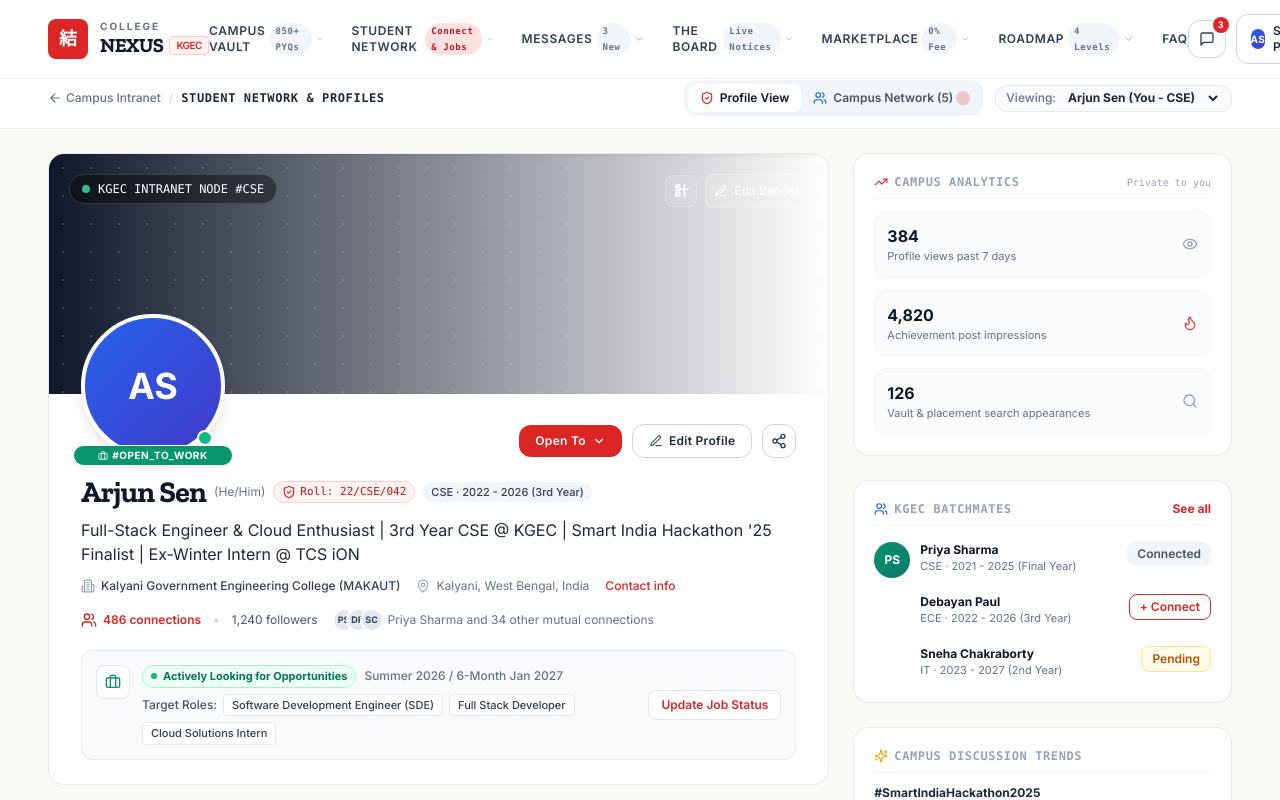
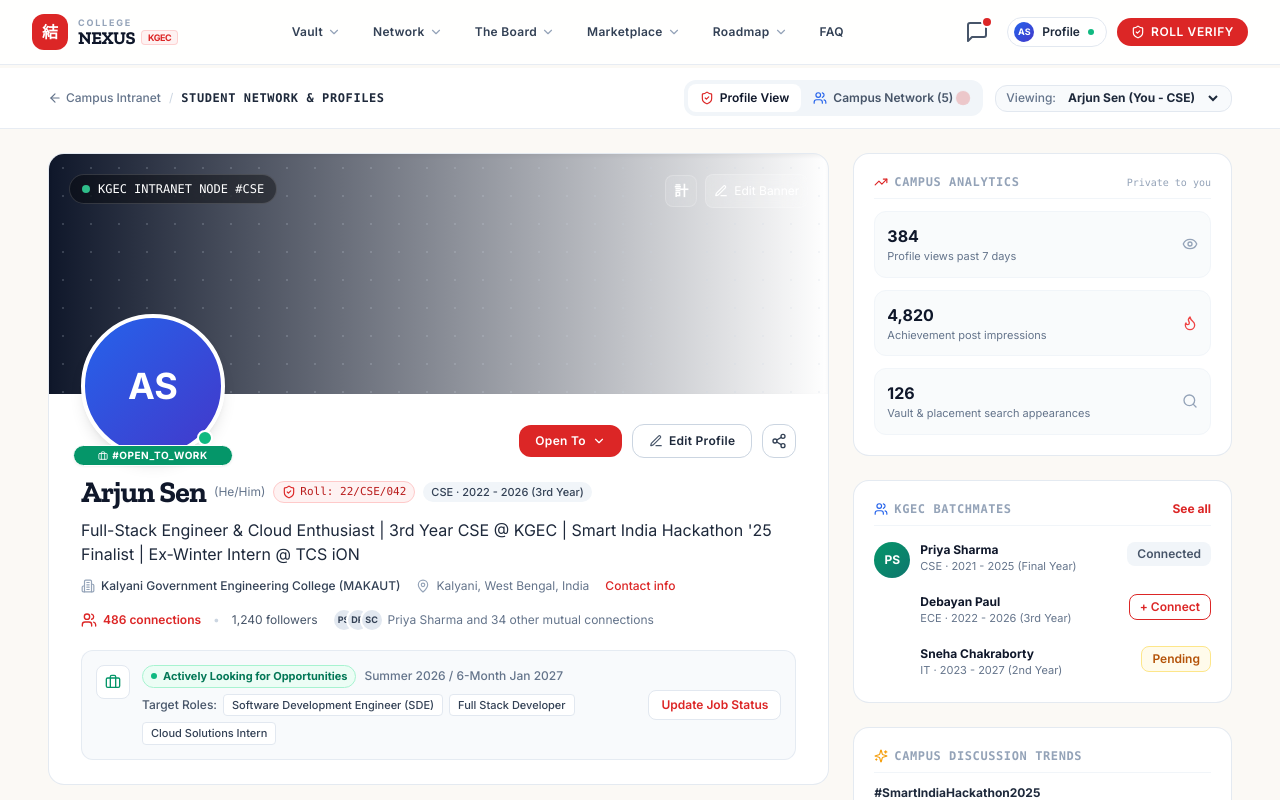
Before and after one commit to Bar-7150/College-Nexus, a Next.js app: page /profile in a window 1280 px wide. Shown: the top 800 px of the page. Built offline with nearby package versions, Linux system fonts and the light colour scheme.

Commit message:
navbar issue resolve

```diff
--- a/src/components/Navbar.tsx
+++ b/src/components/Navbar.tsx
@@ -26,7 +26,7 @@ export default function Navbar({ onOpenLoginModal }: NavbarProps) {
 
   const navLinks = [
     {
-      name: "CAMPUS VAULT",
+      name: "Vault",
       href: "/#vault",
       badge: "850+ PYQs",
       submenu: [
@@ -38,29 +38,18 @@ export default function Navbar({ onOpenLoginModal }: NavbarProps) {
       ],
     },
     {
-      name: "STUDENT NETWORK",
+      name: "Network",
       href: "/profile",
-      badge: "Connect & Jobs",
       submenu: [
         { title: "Student Profiles & Network", desc: "Connect with classmates, batchmates & alumni", code: "NETWORK", url: "/profile?tab=network" },
+        { title: "Direct Messages & Chat", desc: "Chat with peers, mentors & project squads", code: "CHAT", url: "/messages" },
         { title: "Achievement Stream", desc: "Hackathon wins, job offers & research milestones", code: "FEED", url: "/profile" },
         { title: "Internship & Job Status", desc: "Open-to-work candidate directory & target roles", code: "CAREERS", url: "/profile" },
       ],
     },
     {
-      name: "MESSAGES",
-      href: "/messages",
-      badge: "3 New",
-      submenu: [
-        { title: "Campus Direct Messages", desc: "Chat with batchmates, mentors & project squads", code: "CHAT", url: "/messages" },
-        { title: "DevCom Core Channel", desc: "Developers Community KGEC engineering stream", code: "DEVCOM", url: "/messages?user=group-devcom" },
-        { title: "SIH & Hackathon Collabs", desc: "Team chat & proposal discussions", code: "HACKS", url: "/messages?user=priya-sharma" },
-      ],
-    },
-    {
-      name: "THE BOARD",
+      name: "The Board",
       href: "/#board",
-      badge: "Live Notices",
       submenu: [
         { title: "Official Circulars", desc: "T&P, Dean & Examination Notices", icon: Bell },
         { title: "Lost & Found Recovery", desc: "Private Claim Handover Flow", icon: ShieldCheck },
@@ -68,9 +57,8 @@ export default function Navbar({ onOpenLoginModal }: NavbarProps) {
       ],
     },
     {
-      name: "MARKETPLACE",
+      name: "Marketplace",
       href: "/#marketplace",
-      badge: "0% Fee",
       submenu: [
         { title: "Lab Instruments & Drafters", desc: "Mini-drafters, Compasses, Tools" },
         { title: "Academic Textbooks", desc: "MAKAUT Syllabus Standard Editions" },
@@ -78,9 +66,8 @@ export default function Navbar({ onOpenLoginModal }: NavbarProps) {
       ],
     },
     {
-      name: "ROADMAP",
+      name: "Roadmap",
       href: "/#levels",
-      badge: "4 Levels",
       submenu: [
         { title: "Level I: Ronin", desc: "System Design & Architecture Spec" },
         { title: "Level II: Kenshi", desc: "Current: High-Fidelity Next.js UI" },
@@ -95,77 +82,69 @@ export default function Navbar({ onOpenLoginModal }: NavbarProps) {
   ];
 
   return (
-    <nav className="fixed top-0 left-0 right-0 z-50 transition-all duration-300 bg-white/90 backdrop-blur-md border-b border-slate-200/80 py-3.5">
-      <div className="max-w-7xl w-full mx-auto px-4 sm:px-6 lg:px-12 flex items-center justify-between">
+    <nav className="fixed top-0 left-0 right-0 z-50 bg-white/90 backdrop-blur-md border-b border-slate-200/80 transition-all">
+      <div className="max-w-7xl mx-auto px-4 sm:px-6 lg:px-8 h-16 flex items-center justify-between gap-4">
         {/* Brand Logo */}
-        <Link href="/" className="flex items-center gap-3 group">
-          <div className="w-10 h-10 rounded-lg bg-red-600 text-white flex items-center justify-center font-bold text-lg shadow-sm group-hover:bg-red-700 transition-colors">
+        <Link href="/" className="flex items-center gap-2.5 shrink-0 group">
+          <div className="w-9 h-9 rounded-xl bg-red-600 text-white flex items-center justify-center font-bold text-base shadow-xs group-hover:bg-red-700 transition-colors">
             <span>結</span>
           </div>
           <div className="flex flex-col">
-            <span className="text-[10px] tracking-[0.2em] text-slate-500 font-bold uppercase leading-tight">
+            <span className="text-[9px] tracking-[0.2em] text-slate-400 font-bold uppercase leading-none mb-0.5">
               COLLEGE
             </span>
-            <span className="text-xl font-heading font-bold tracking-tight text-slate-900 leading-tight flex items-center gap-1.5">
+            <span className="text-lg font-heading font-bold tracking-tight text-slate-900 leading-none flex items-center gap-1.5">
               NEXUS
-              <span className="text-[10px] font-mono font-semibold px-1.5 py-0.5 bg-red-50 text-red-600 rounded border border-red-200 font-sans">
+              <span className="text-[9px] font-mono font-bold px-1.5 py-0.5 bg-red-50 text-red-600 rounded border border-red-200/80 font-sans leading-none">
                 KGEC
               </span>
             </span>
           </div>
         </Link>
 
-        {/* Desktop Nav Menus */}
-        <div className="hidden lg:flex items-center gap-7">
+        {/* Center Navigation Links */}
+        <div className="hidden lg:flex items-center gap-6 xl:gap-8">
           {navLinks.map((link) => (
             <div
               key={link.name}
-              className="relative group"
+              className="relative py-4"
               onMouseEnter={() => link.submenu && setActiveDropdown(link.name)}
               onMouseLeave={() => setActiveDropdown(null)}
             >
               <Link
                 href={link.href}
-                className="text-xs tracking-wider font-semibold transition-colors hover:text-red-600 text-slate-700 py-2 flex items-center gap-1 relative"
+                className="text-xs font-semibold tracking-wide text-slate-700 hover:text-red-600 transition-colors flex items-center gap-1 whitespace-nowrap group"
               >
                 <span>{link.name}</span>
-                {link.badge && (
-                  <span
-                    className={`text-[9px] px-1.5 py-0.2 rounded-full font-mono ${
-                      link.name === "STUDENT NETWORK"
-                        ? "bg-red-100 text-red-700 font-bold"
-                        : "bg-slate-100 text-slate-500"
-                    }`}
-                  >
-                    {link.badge}
-                  </span>
-                )}
                 {link.submenu && (
                   <ChevronDown className="w-3.5 h-3.5 text-slate-400 group-hover:text-red-600 transition-transform duration-200 group-hover:rotate-180" />
                 )}
-                <span className="absolute bottom-0 left-0 w-0 h-[2px] bg-red-600 transition-all duration-200 group-hover:w-full rounded-full"></span>
               </Link>
 
-              {/* Dropdown Menus */}
+              {/* Dropdown Menu */}
               {link.submenu && activeDropdown === link.name && (
-                <div className="absolute top-full left-1/2 -translate-x-1/2 pt-2 w-72 z-50 animate-in fade-in slide-in-from-top-2 duration-150">
-                  <div className="bg-white border border-slate-200 shadow-xl rounded-xl p-3">
-                    <div className="text-[10px] font-bold tracking-wider text-red-600 uppercase mb-2 pb-1.5 border-b border-slate-100 flex items-center justify-between font-mono">
-                      <span>{link.name} DIRECTORY</span>
-                      <span className="text-slate-400 font-normal">{link.badge}</span>
+                <div className="absolute top-full left-1/2 -translate-x-1/2 pt-1 w-72 z-50 animate-in fade-in slide-in-from-top-1 duration-150">
+                  <div className="bg-white border border-slate-200/90 shadow-xl rounded-2xl p-2.5">
+                    <div className="text-[10px] font-bold tracking-wider text-red-600 uppercase mb-1.5 px-2.5 py-1 border-b border-slate-100 flex items-center justify-between font-mono">
+                      <span>{link.name.toUpperCase()} DIRECTORY</span>
+                      {link.badge && (
+                        <span className="text-[9px] px-1.5 py-0.5 bg-red-50 text-red-600 rounded font-normal">
+                          {link.badge}
+                        </span>
+                      )}
                     </div>
-                    <div className="space-y-1">
+                    <div className="space-y-0.5">
                       {link.submenu.map((sub, idx) => (
                         <Link
                           key={idx}
                           href={"url" in sub ? (sub.url as string) : link.href}
-                          className="p-2 hover:bg-slate-50 rounded-lg transition-colors cursor-pointer group/item flex flex-col"
+                          className="p-2 hover:bg-slate-50 rounded-xl transition-colors cursor-pointer group/item flex flex-col"
                           onClick={() => setActiveDropdown(null)}
                         >
                           <div className="flex items-center justify-between text-xs font-semibold text-slate-800 group-hover/item:text-red-600">
                             <span>{sub.title}</span>
                             {"code" in sub && (
-                              <span className="text-[10px] px-1.5 py-0.5 bg-slate-100 text-slate-600 font-mono rounded">
+                              <span className="text-[9px] px-1.5 py-0.2 bg-slate-100 text-slate-600 font-mono rounded">
                                 {sub.code}
                               </span>
                             )}
@@ -176,9 +155,6 @@ export default function Navbar({ onOpenLoginModal }: NavbarProps) {
                         </Link>
                       ))}
                     </div>
-                    <div className="mt-2 pt-2 border-t border-slate-100 text-[10px] text-center text-slate-400 font-mono">
-                      KGEC Intranet Node
-                    </div>
                   </div>
                 </div>
               )}
@@ -186,62 +162,56 @@ export default function Navbar({ onOpenLoginModal }: NavbarProps) {
           ))}
         </div>
 
-        {/* Right CTA */}
-        <div className="hidden sm:flex items-center gap-2.5">
+        {/* Right CTA Actions */}
+        <div className="hidden sm:flex items-center gap-2.5 shrink-0">
+          {/* Direct Messages Icon Button */}
           <Link
             href="/messages"
-            className="relative p-2.5 border border-slate-300 hover:border-red-600 bg-white hover:bg-slate-50 text-slate-700 hover:text-red-600 rounded-xl transition-all shadow-2xs cursor-pointer group"
+            className="relative p-2 text-slate-600 hover:text-red-600 hover:bg-slate-100 rounded-xl transition-colors cursor-pointer"
             title="Campus Direct Messages (3 unread)"
           >
-            <MessageSquare className="w-4 h-4" />
-            <span className="absolute -top-1 -right-1 w-4 h-4 bg-red-600 text-white rounded-full text-[9px] font-bold flex items-center justify-center shadow-xs">
-              3
-            </span>
+            <MessageSquare className="w-4.5 h-4.5" />
+            <span className="absolute top-1.5 right-1.5 w-2 h-2 rounded-full bg-red-600 ring-2 ring-white"></span>
           </Link>
 
+          {/* Student Profile Pill */}
           <Link
             href="/profile"
-            className="flex items-center gap-2 px-3.5 py-2 border border-slate-300 hover:border-red-600 bg-white hover:bg-slate-50 text-slate-800 hover:text-red-600 text-xs font-semibold tracking-wide rounded-xl transition-all shadow-2xs cursor-pointer group"
+            className="flex items-center gap-2 pl-1.5 pr-3 py-1 border border-slate-200 hover:border-slate-300 bg-white hover:bg-slate-50 rounded-full text-xs font-semibold text-slate-700 transition-all shadow-2xs cursor-pointer group"
           >
-            <div className="w-5 h-5 rounded-full bg-gradient-to-br from-blue-600 to-indigo-700 text-white font-bold text-[10px] flex items-center justify-center">
+            <div className="w-5 h-5 rounded-full bg-gradient-to-br from-blue-600 to-indigo-700 text-white font-bold text-[9px] flex items-center justify-center shrink-0">
               AS
             </div>
-            <span>STUDENT PROFILE</span>
-            <span className="w-2 h-2 rounded-full bg-emerald-500"></span>
+            <span className="font-semibold text-slate-800 group-hover:text-red-600">Profile</span>
+            <span className="w-1.5 h-1.5 rounded-full bg-emerald-500 shrink-0"></span>
           </Link>
 
+          {/* Verify Roll CTA */}
           <button
             onClick={onOpenLoginModal}
-            className="flex items-center gap-2 px-4 py-2 bg-red-600 hover:bg-red-700 text-white text-xs font-semibold tracking-wider uppercase transition-all duration-200 rounded-xl shadow-xs hover:shadow cursor-pointer"
+            className="flex items-center gap-1.5 px-3.5 py-1.5 bg-red-600 hover:bg-red-700 text-white text-xs font-semibold rounded-full shadow-2xs transition-all tracking-wider uppercase cursor-pointer shrink-0"
           >
-            <ShieldCheck className="w-4 h-4" />
-            <span>ROLL VERIFY</span>
+            <ShieldCheck className="w-3.5 h-3.5" />
+            <span>Roll Verify</span>
           </button>
         </div>
 
-        {/* Mobile Hamburger Button */}
-        <div className="flex lg:hidden items-center gap-2">
+        {/* Mobile Hamburger Controls */}
+        <div className="flex lg:hidden items-center gap-1.5">
           <Link
             href="/messages"
-            className="relative p-2 bg-slate-100 text-slate-800 text-xs font-bold rounded-lg flex items-center gap-1 border border-slate-200"
+            className="relative p-2 text-slate-700 hover:bg-slate-100 rounded-lg"
             title="Messages"
           >
-            <MessageSquare className="w-3.5 h-3.5 text-red-600" />
-            <span className="w-2 h-2 bg-red-600 rounded-full"></span>
+            <MessageSquare className="w-4 h-4 text-red-600" />
+            <span className="absolute top-1.5 right-1.5 w-1.5 h-1.5 rounded-full bg-red-600"></span>
           </Link>
           <Link
             href="/profile"
-            className="px-2.5 py-1.5 bg-slate-100 text-slate-800 text-xs font-bold rounded-lg flex items-center gap-1 border border-slate-200"
+            className="px-2.5 py-1.5 bg-slate-100 text-slate-800 text-xs font-semibold rounded-lg border border-slate-200"
           >
-            <Users className="w-3.5 h-3.5 text-red-600" />
-            <span>PROFILE</span>
+            Profile
           </Link>
-          <button
-            onClick={onOpenLoginModal}
-            className="px-2.5 py-1.5 bg-red-600 text-white text-xs tracking-wider font-semibold rounded-lg"
-          >
-            VERIFY
-          </button>
           <button
             onClick={() => setMobileMenuOpen(!mobileMenuOpen)}
             className="p-1.5 text-slate-700 hover:text-red-600 transition-colors focus:outline-none"
@@ -254,21 +224,14 @@ export default function Navbar({ onOpenLoginModal }: NavbarProps) {
 
       {/* Mobile Drawer Menu */}
       {mobileMenuOpen && (
-        <div className="lg:hidden border-t border-slate-200 bg-white px-6 py-6 space-y-4 shadow-xl">
-          <div className="flex items-center justify-between pb-3 border-b border-slate-100">
-            <div className="text-xs font-bold text-red-600 uppercase font-mono tracking-wider">
-              CAMPUS INTRANET DIRECTORY
-            </div>
-            <span className="text-[10px] font-mono text-slate-400">PORTAL V2.0</span>
-          </div>
-
-          <div className="space-y-2">
+        <div className="lg:hidden border-t border-slate-200 bg-white px-5 py-5 space-y-4 shadow-xl">
+          <div className="space-y-1">
             {navLinks.map((link) => (
-              <div key={link.name} className="flex flex-col border-b border-slate-100 pb-2">
+              <div key={link.name} className="border-b border-slate-100 pb-1.5">
                 <Link
                   href={link.href}
                   onClick={() => setMobileMenuOpen(false)}
-                  className="flex items-center justify-between text-sm font-semibold text-slate-800 hover:text-red-600 py-1"
+                  className="flex items-center justify-between text-sm font-semibold text-slate-800 hover:text-red-600 py-1.5"
                 >
                   <span>{link.name}</span>
                   {link.badge && (
@@ -285,19 +248,10 @@ export default function Navbar({ onOpenLoginModal }: NavbarProps) {
             <Link
               href="/messages"
               onClick={() => setMobileMenuOpen(false)}
-              className="w-full py-2.5 bg-red-50 hover:bg-red-100 text-red-700 text-xs font-bold tracking-wider uppercase flex items-center justify-center gap-2 rounded-lg border border-red-200"
+              className="w-full py-2.5 bg-red-50 hover:bg-red-100 text-red-700 text-xs font-bold tracking-wider uppercase flex items-center justify-center gap-2 rounded-xl border border-red-200"
             >
               <MessageSquare className="w-4 h-4 text-red-600" />
-              <span>CAMPUS MESSENGER & CHAT (3 NEW)</span>
-            </Link>
-
-            <Link
-              href="/profile"
-              onClick={() => setMobileMenuOpen(false)}
-              className="w-full py-2.5 bg-slate-100 hover:bg-slate-200 text-slate-800 text-xs font-bold tracking-wider uppercase flex items-center justify-center gap-2 rounded-lg border border-slate-200"
-            >
-              <Users className="w-4 h-4 text-red-600" />
-              <span>OPEN STUDENT NETWORK & PROFILE</span>
+              <span>Campus Messenger (3 New)</span>
             </Link>
 
             <button
@@ -305,10 +259,10 @@ export default function Navbar({ onOpenLoginModal }: NavbarProps) {
                 setMobileMenuOpen(false);
                 if (onOpenLoginModal) onOpenLoginModal();
               }}
-              className="w-full py-3 bg-red-600 hover:bg-red-700 text-white text-xs font-bold tracking-wider uppercase flex items-center justify-center gap-2 rounded-lg shadow-sm"
+              className="w-full py-2.5 bg-red-600 hover:bg-red-700 text-white text-xs font-bold tracking-wider uppercase flex items-center justify-center gap-2 rounded-xl shadow-xs"
             >
               <ShieldCheck className="w-4 h-4" />
-              <span>AUTHENTICATE ROLL NUMBER</span>
+              <span>Authenticate Roll Number</span>
             </button>
           </div>
         </div>
```
